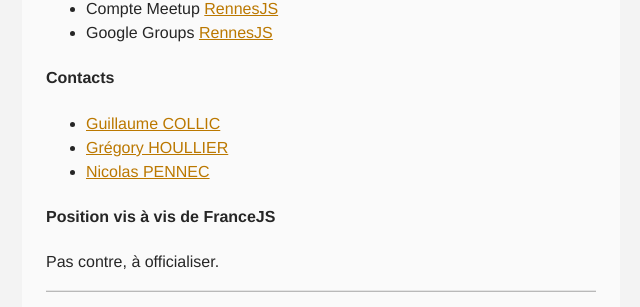
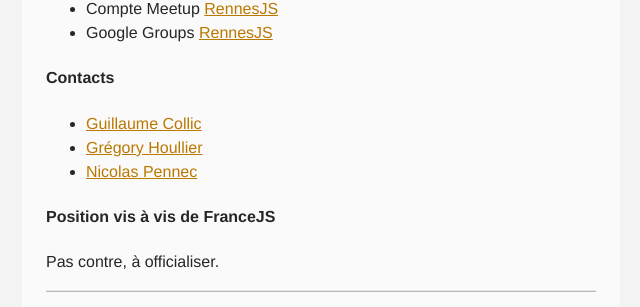
Before and after one commit to francejs/francejs.github.com, a Jekyll site: the page built from groupes.html, in a window 1280 px wide and 900 px high, scrolled down 6266 px. Shown: the part 145-452 px from the top of the window, without its empty margins (170-810 px from the left). Built offline with Jekyll 4.4.1, drawn with Linux system fonts in a browser that asks for light colours; nearby versions of some CDN libraries.

Commit message:
Update for RennesJS (fix typo)

```diff
--- a/groupes.html
+++ b/groupes.html
@@ -238,9 +238,9 @@
   </ul>
   <h4>Contacts</h4>
   <ul>
-    <li><a href="https://twitter.com/gcollic" title="Voir son compte Twitter">Guillaume COLLIC</a></li>
-    <li><a href="https://twitter.com/ghoullier" title="Voir son compte Twitter">Grégory HOULLIER</a></li>
-    <li><a href="https://twitter.com/nicopennec" title="Voir son compte Twitter">Nicolas PENNEC</a></li>
+    <li><a href="https://twitter.com/gcollic" title="Voir son compte Twitter">Guillaume Collic</a></li>
+    <li><a href="https://twitter.com/ghoullier" title="Voir son compte Twitter">Grégory Houllier</a></li>
+    <li><a href="https://twitter.com/nicopennec" title="Voir son compte Twitter">Nicolas Pennec</a></li>
   </ul>
   <h4>Position vis à vis de FranceJS</h4>
   <p>Pas contre, à officialiser.</p>
```
